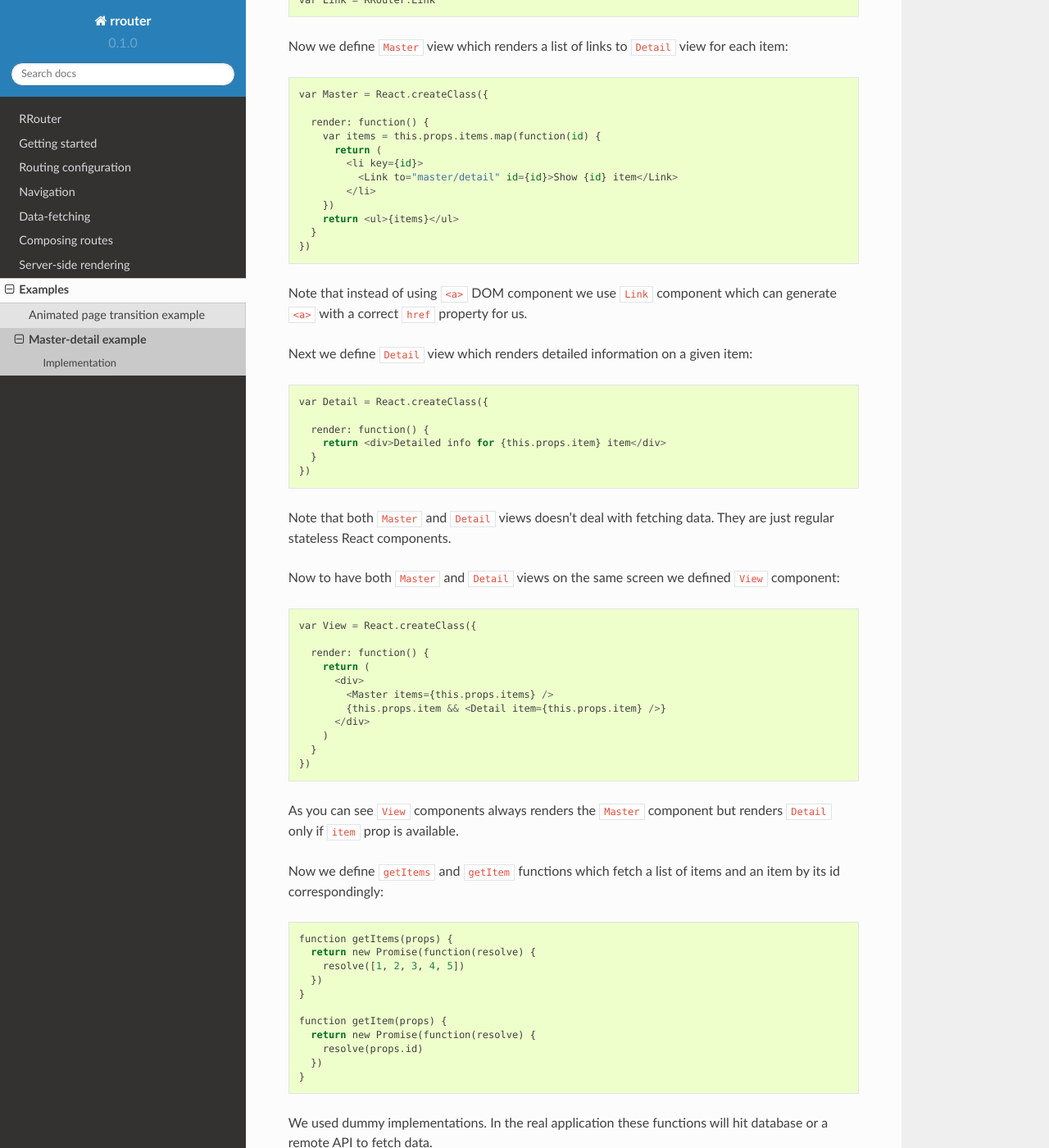
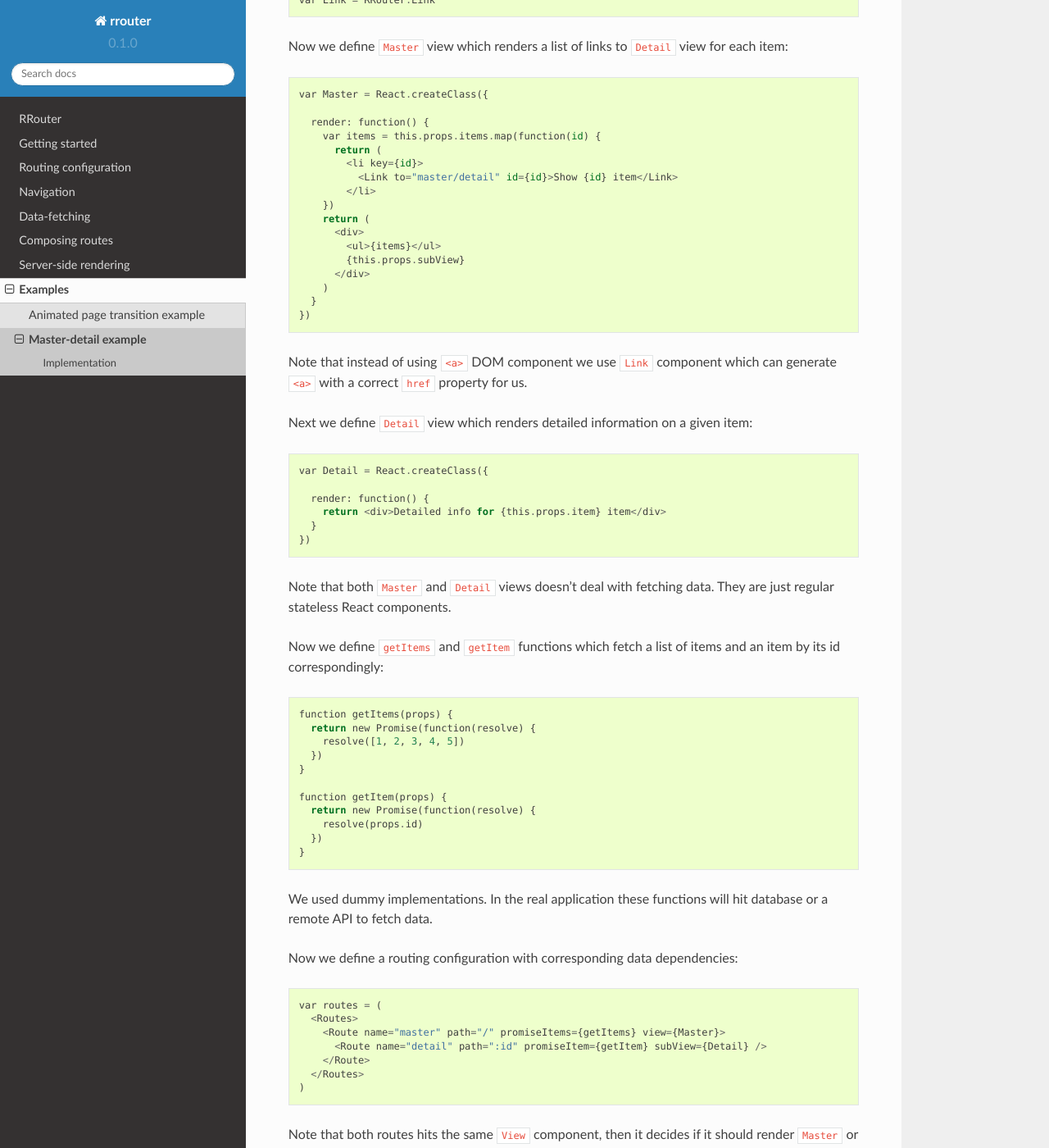
Before and after one commit to andreypopp/rrouter, a Sphinx documentation site: the page built from docs/examples/master-detail.rst, in a window 1280 px wide and 1400 px high, scrolled down 483 px. Shown: the whole window at 82% size. Built offline with Sphinx 7.4.7 and the Read the Docs theme 2.0.0, drawn with Linux system fonts in a browser that asks for light colours.

Commit message:
Subviews implementation (#4)
Tests aren't fixed yet though...

```diff
--- a/docs/examples/master-detail.rst
+++ b/docs/examples/master-detail.rst
@@ -23,7 +23,10 @@ dependencies to implement "master-detail" type of UI.
               return React.DOM.li({key: index},
                 Link({to: 'master/detail', id: id}, "Show ", id, " item"))
             })
-            return React.DOM.ul(null, items)
+            return React.DOM.div(null,
+              React.DOM.ul(null, items),
+              this.props.subView
+            )
           }
         })
 
@@ -31,16 +34,6 @@ dependencies to implement "master-detail" type of UI.
 
           render: function() {
             return React.DOM.div(null, "Detailed info for ", this.props.item, " item")
-          }
-        })
-
-        var View = React.createClass({
-
-          render: function() {
-            return React.DOM.div(null,
-              Master({items: this.props.items}),
-              this.props.item && Detail({item: this.props.item})
-            )
           }
         })
 
@@ -57,8 +50,8 @@ dependencies to implement "master-detail" type of UI.
         }
 
         var routes = Routes(null,
-          Route({name: 'master', path: '/', promiseItems: getItems, view: View},
-            Route({name: 'detail', path: ':id', promiseItem: getItem, view: View})
+          Route({name: 'master', path: '/', promiseItems: getItems, view: Master},
+            Route({name: 'detail', path: ':id', promiseItem: getItem, subView: Detail})
           )
         )
 
@@ -67,8 +60,6 @@ dependencies to implement "master-detail" type of UI.
         })
       }
     </script>
-
-::
 
 Implementation
 --------------
@@ -97,7 +88,12 @@ for each item::
             <Link to="master/detail" id={id}>Show {id} item</Link>
           </li>
       })
-      return <ul>{items}</ul>
+      return (
+        <div>
+          <ul>{items}</ul>
+          {this.props.subView}
+        </div>
+      )
     }
   })
 
@@ -116,24 +112,6 @@ item::
 
 Note that both ``Master`` and ``Detail`` views doesn't deal with fetching data.
 They are just regular stateless React components.
-
-Now to have both ``Master`` and ``Detail`` views on the same screen we defined
-``View`` component::
-
-  var View = React.createClass({
-
-    render: function() {
-      return (
-        <div>
-          <Master items={this.props.items} />
-          {this.props.item && <Detail item={this.props.item} />}
-        </div>
-      )
-    }
-  })
-
-As you can see ``View`` components always renders the ``Master`` component but
-renders ``Detail`` only if ``item`` prop is available.
 
 Now we define ``getItems`` and ``getItem`` functions which fetch a list of items
 and an item by its id correspondingly::
@@ -157,8 +135,8 @@ Now we define a routing configuration with corresponding data dependencies::
 
   var routes = (
     <Routes>
-      <Route name="master" path="/" promiseItems={getItems} view={View}>
-        <Route name="detail" path=":id" promiseItem={getItem} view={View} />
+      <Route name="master" path="/" promiseItems={getItems} view={Master}>
+        <Route name="detail" path=":id" promiseItem={getItem} subView={Detail} />
       </Route>
     </Routes>
   )
```
Also changed, not shown: 6 other files.
